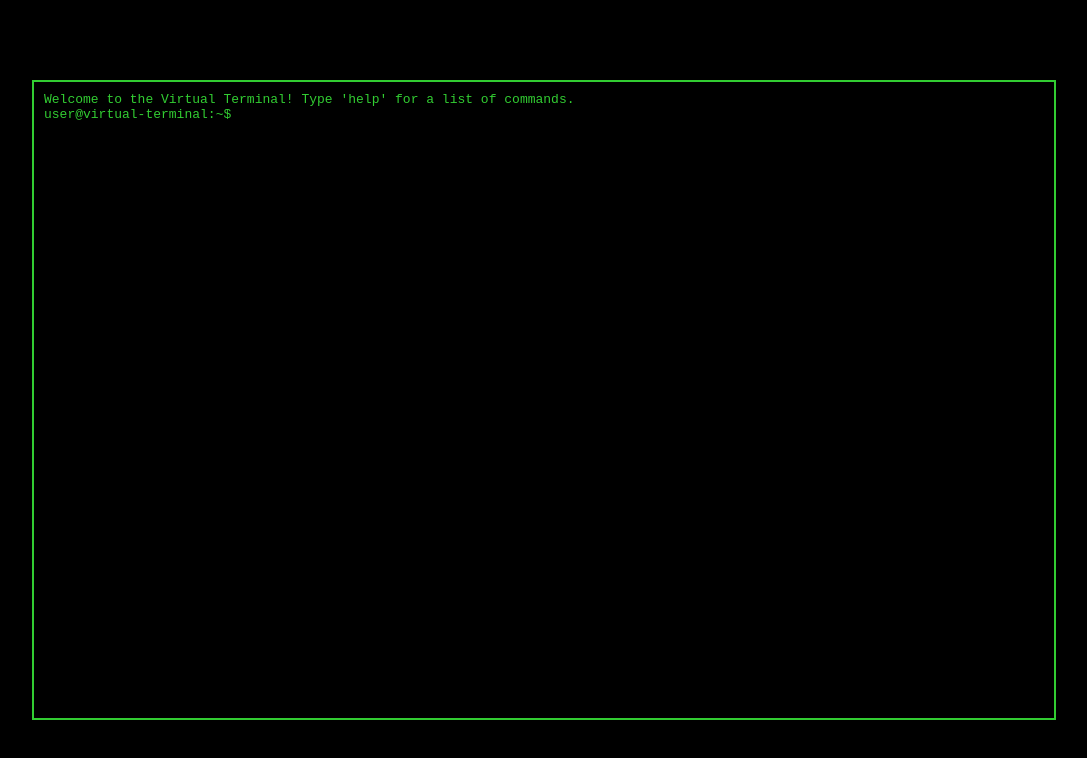
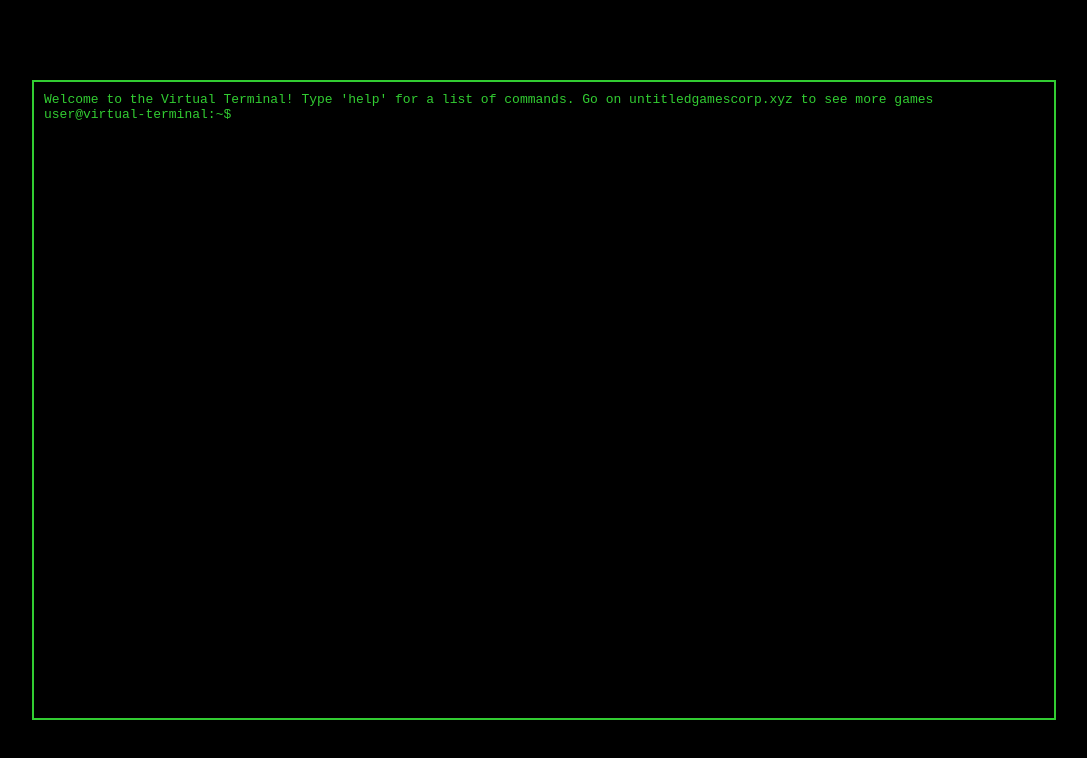
Before and after one commit to UntitledGamesCorp/untitled-terminal, a plain HTML site: page index.html in a window 1280 px wide. Shown: the whole page, without its empty margins (96-1183 px from the left). Drawn offline with Linux system fonts and the light colour scheme.

Commit message:
Update index.html

```diff
--- a/index.html
+++ b/index.html
@@ -42,7 +42,7 @@
 </head>
 <body>
   <div id="terminal">
-    <div class="output">Welcome to the Virtual Terminal! Type 'help' for a list of commands.</div>
+    <div class="output">Welcome to the Virtual Terminal! Type 'help' for a list of commands. Go on untitledgamescorp.xyz to see more games</div>
     <div id="input-line">
       <span>user@virtual-terminal:~$ </span>
       <input type="text" id="input" autofocus>
```
